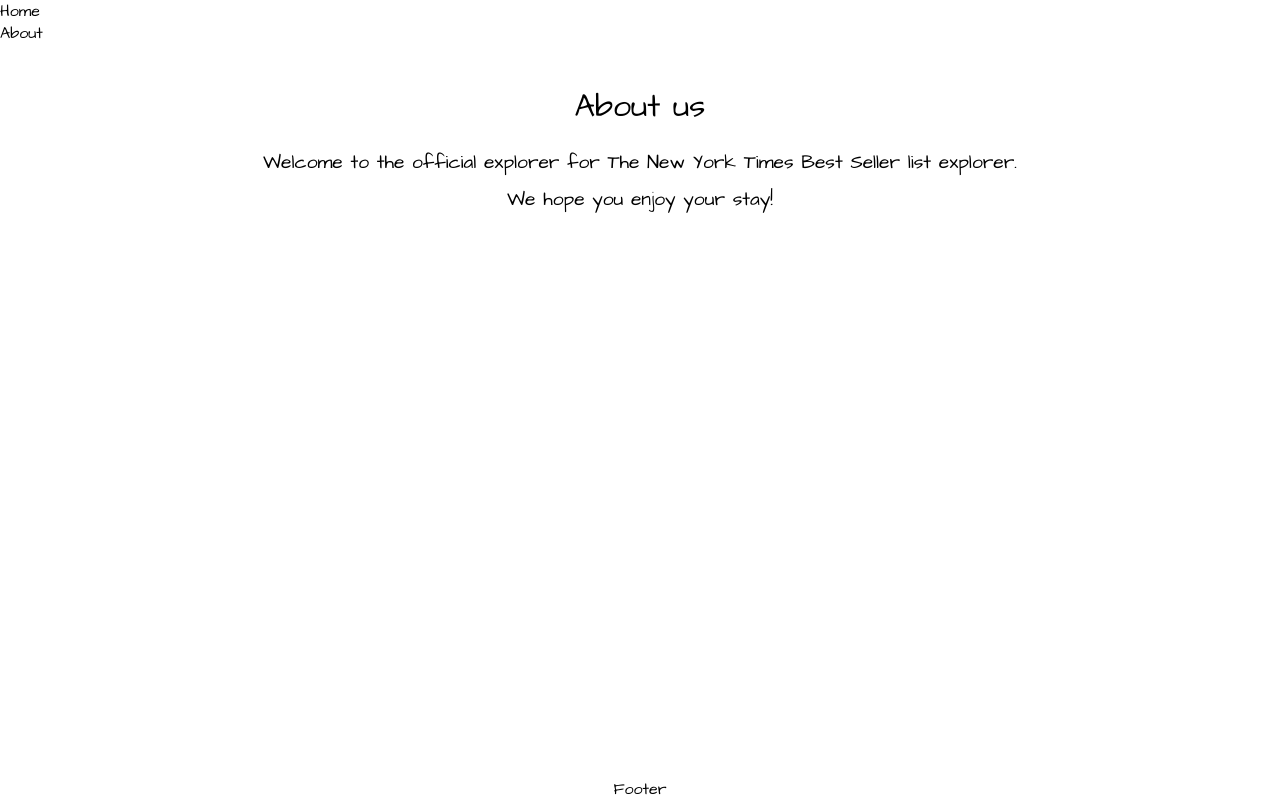
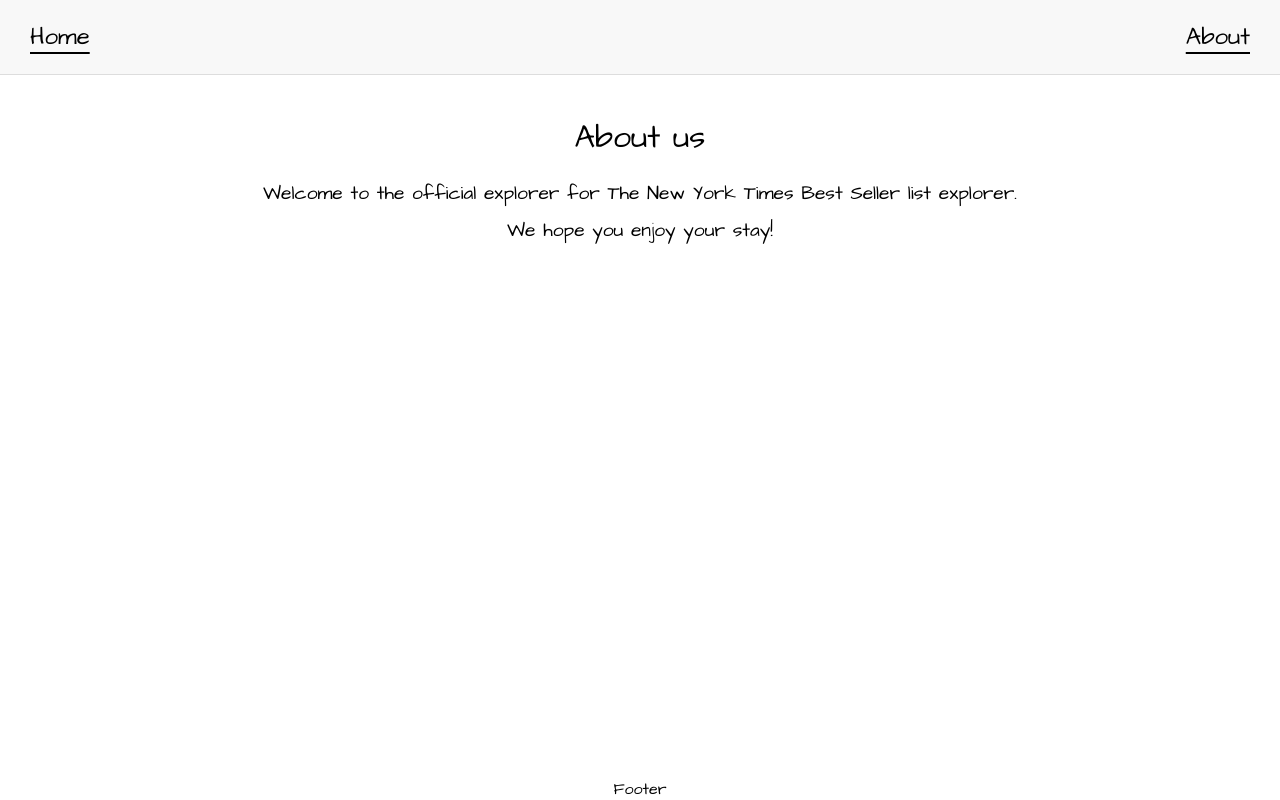
Before and after one commit to GCgang/nytimes-api, a Next.js app: page /about in a window 1280 px wide. Built offline with nearby package versions, Linux system fonts and the light colour scheme.

Commit message:
Feat: CSS-Header

```diff
--- a/components/Header.tsx
+++ b/components/Header.tsx
@@ -1,15 +1,16 @@
+import styles from '../styles/Header.module.css';
 import Link from 'next/link';
 
 export default function Header() {
   return (
-    <header>
+    <header className={styles.header}>
       <nav>
-        <ul>
-          <li>
-            <Link href={'/'}>Home</Link>
+        <ul className={styles.navigators}>
+          <li className={styles.link}>
+            <Link href="/">Home</Link>
           </li>
-          <li>
-            <Link href={'/about'}>About</Link>
+          <li className={styles.link}>
+            <Link href="/about">About</Link>
           </li>
         </ul>
       </nav>
--- /dev/null
+++ b/styles/Header.module.css
@@ -0,0 +1,26 @@
+.header {
+  background-color: #f8f8f8;
+  padding: 10px 20px;
+  border-bottom: 1px solid #ddd;
+}
+
+.navigators {
+  display: flex;
+  justify-content: space-between;
+  align-items: center;
+  gap: 20px;
+}
+
+.link {
+  cursor: pointer;
+  padding: 10px;
+  transition: background-color 0.3s ease;
+  font-size: 1.5rem;
+  text-decoration: underline;
+  text-decoration-thickness: 2px;
+  text-underline-offset: 8px;
+}
+
+.link:hover {
+  background-color: #e0e0e0;
+}
```
